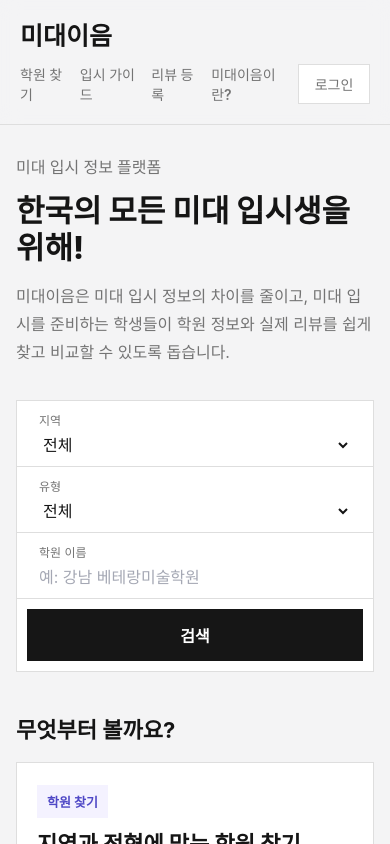
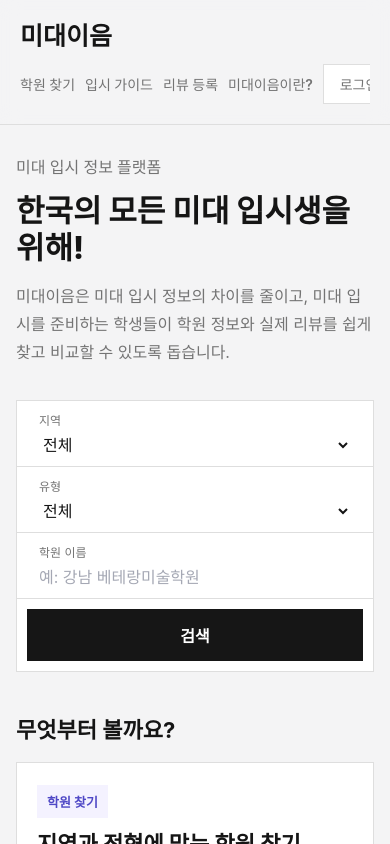
Before and after one commit to lovewithbona/midaeium, a React (Vite) app: page / in a window 390 px wide. Shown: the top 844 px of the page. Built offline with nearby package versions, Linux system fonts and the light colour scheme; a web font is replaced by a local one.

Commit message:
Fix mobile header nav wrapping

```diff
--- a/src/styles.css
+++ b/src/styles.css
@@ -95,7 +95,9 @@ button {
 }
 
 .nav a {
-  color: var(--muted);
+  flex: 0 0 auto;
+  color: var(--muted);
+  white-space: nowrap;
 }
 
 .nav a.active {
@@ -1583,6 +1585,12 @@ input::placeholder {
     overflow-x: auto;
     padding-bottom: 4px;
     font-size: 14px;
+    -webkit-overflow-scrolling: touch;
+    scrollbar-width: none;
+  }
+
+  .nav::-webkit-scrollbar {
+    display: none;
   }
 
   .login-link {
```
